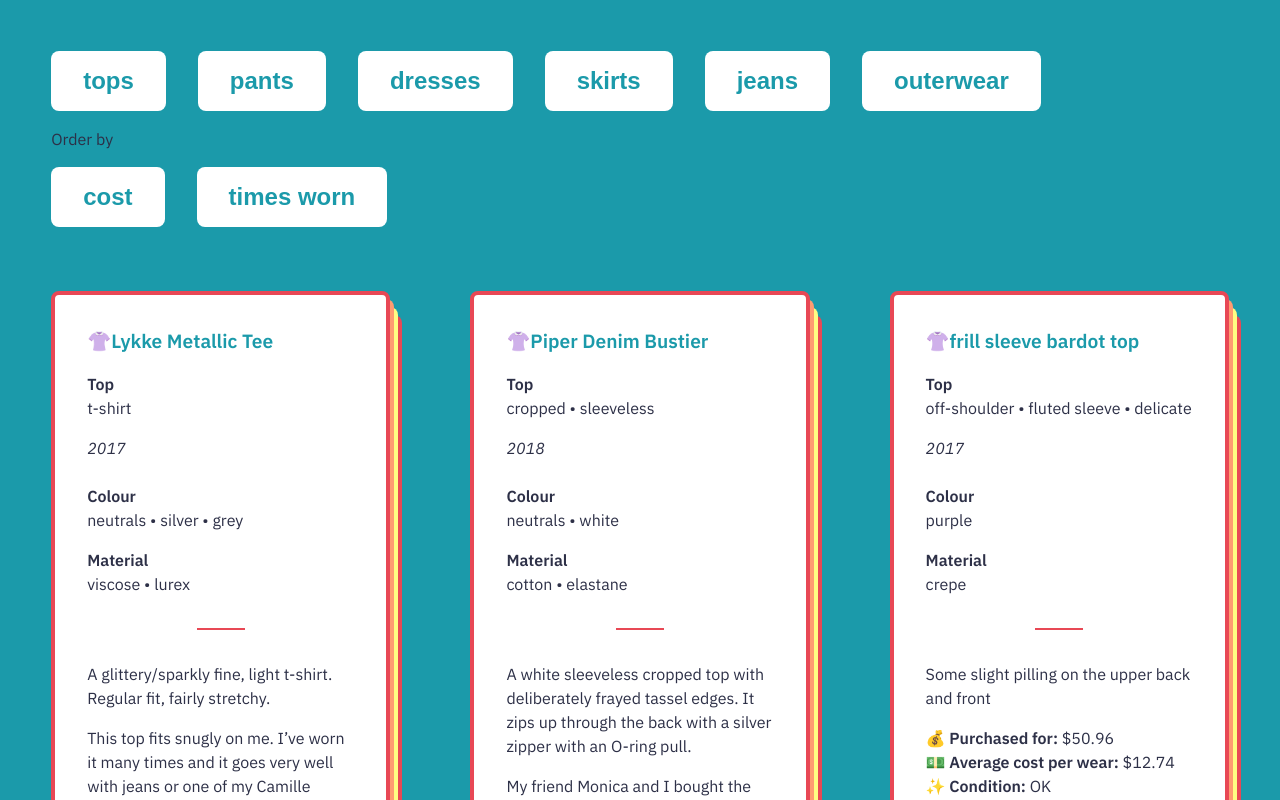
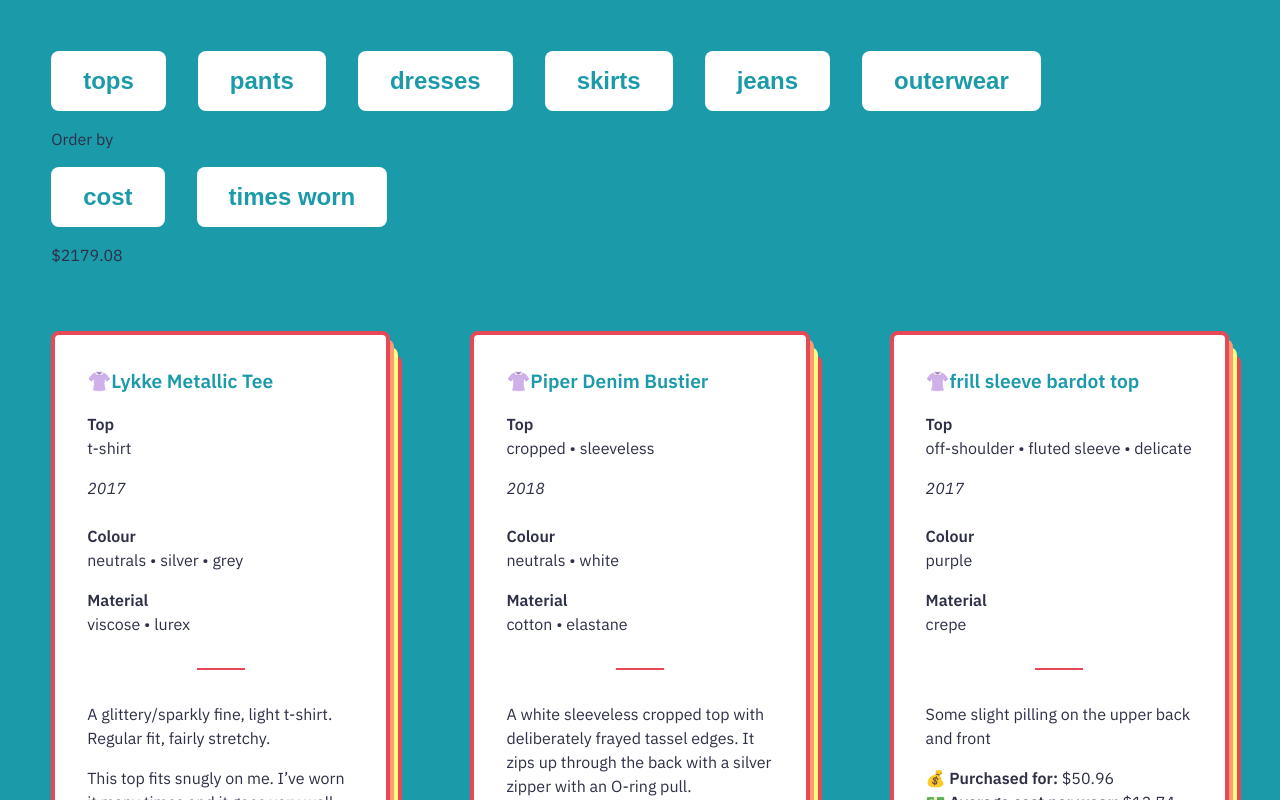
Before and after one commit to georgiecel/wardrobe, a React (Create React App) app: page / in a window 1280 px wide. Shown: the top 800 px of the page. Built offline with nearby package versions, Linux system fonts and the light colour scheme.

Commit message:
Add total wardrobe cost

```diff
--- a/src/components/WardrobeCatalogue.js
+++ b/src/components/WardrobeCatalogue.js
@@ -68,6 +68,8 @@ class WardrobeCatalogue extends Component {
             return value.join(' • ');
         }
 
+        const totalWardrobeCost = (accumulator, currentWardrobeItem) => accumulator + currentWardrobeItem.cost;
+
         return (
             <div>
                 <div className="c-header">
@@ -96,6 +98,7 @@ class WardrobeCatalogue extends Component {
                     <button onClick={() => sortBy('timesWorn')}>
                         times worn
                     </button>
+                    <p>${this.state.wardrobe.reduce(totalWardrobeCost, 0).toFixed(2)}</p>
                 </div>
                 <div className="c-list">
                     {this.state.wardrobe
```
